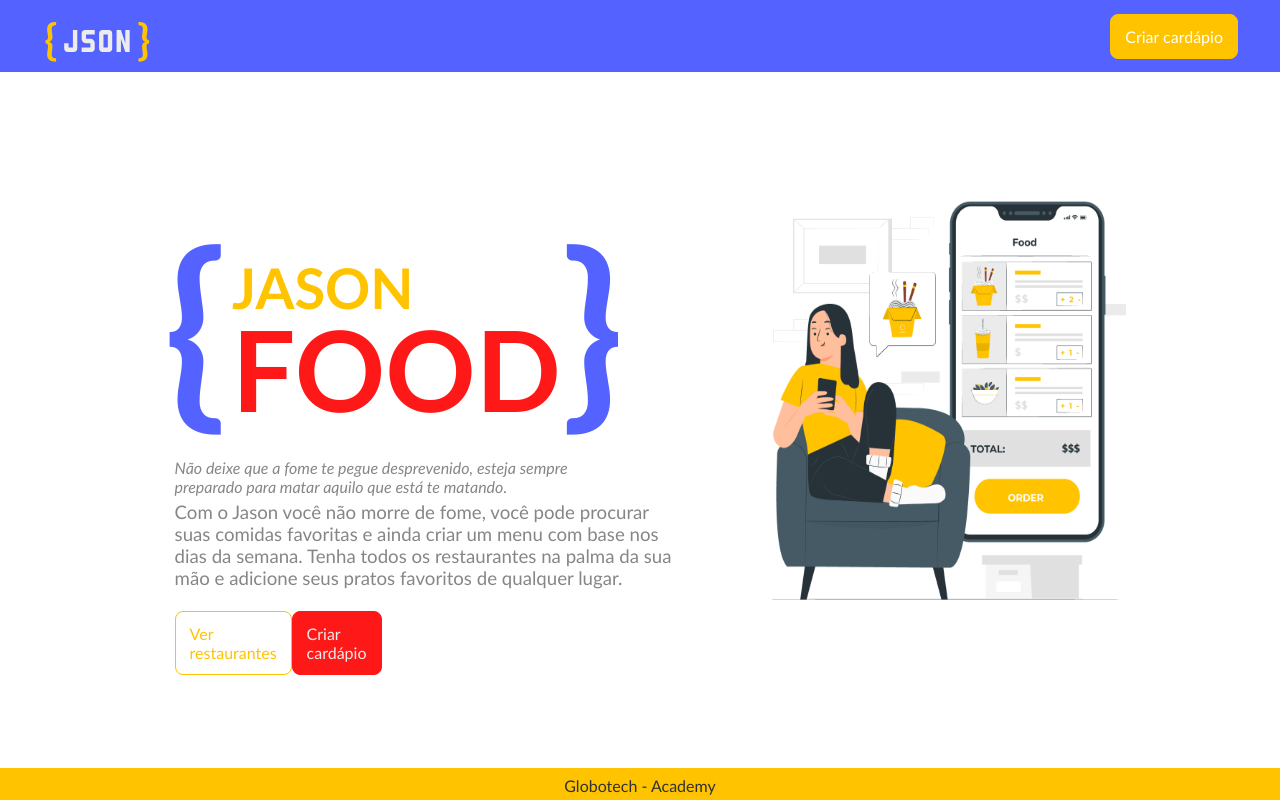
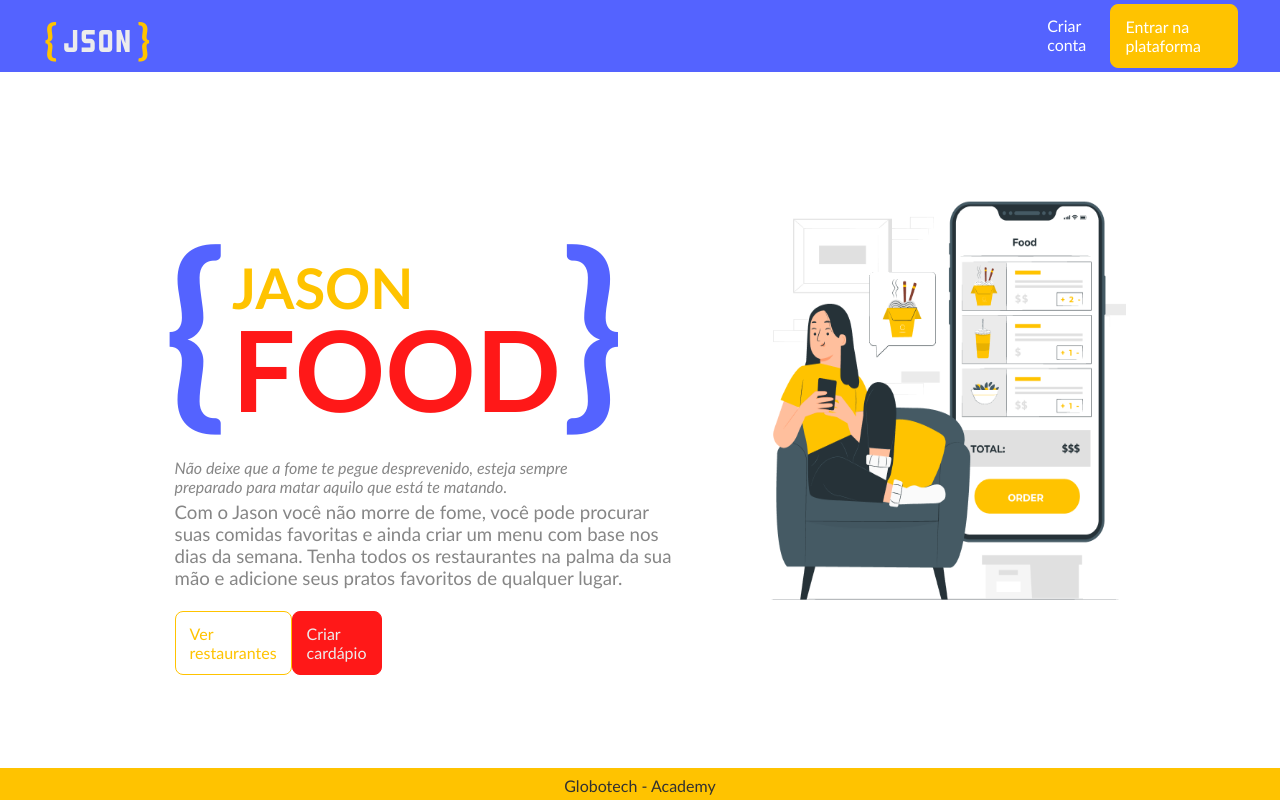
Before and after one commit to mfnp14/globotech-desafio-final, a React (Create React App) app in the folder frontend/jason-app/: page / in a window 1280 px wide. Built offline with nearby package versions, Linux system fonts and the light colour scheme.

Commit message:
Adicionando botão de criação de conta ao header

```diff
--- a/frontend/jason-app/src/component/header/index.jsx
+++ b/frontend/jason-app/src/component/header/index.jsx
@@ -5,19 +5,32 @@ import "./style.css";
 const Header = () => {
   return (
     <div className={"containerHeader"}>
-      <Link to={'/'}>
+      <Link to={"/"}>
         <section className={"logoNav"}>
           <h2 className={"logoLeft"}>{"{"}</h2>
-          <Icon className={"iconLogo"} icon="carbon:json" height={72} color="#ECECEC" />
+          <Icon
+            className={"iconLogo"}
+            icon="carbon:json"
+            height={72}
+            color="#ECECEC"
+          />
           <h2 className={"logoRight"}>{"}"}</h2>
         </section>
       </Link>
 
-      <Link to={'/home'}>
-        <section className={'buttonPrimary'}>
-          <p className={'textButtonPrimary'}>Criar cardápio</p>
-        </section>
-      </Link>
+      <section className={'inlineContent'}>
+        <Link to={"/home"}>
+          <section className={"buttonSecondary"}>
+            <p className={"textButtonSecondary"}>Criar conta</p>
+          </section>
+        </Link>
+
+        <Link to={"/home"}>
+          <section className={"buttonPrimary"}>
+            <p className={"textButtonPrimary"}>Entrar na plataforma</p>
+          </section>
+        </Link>
+      </section>
     </div>
   );
 };
```
